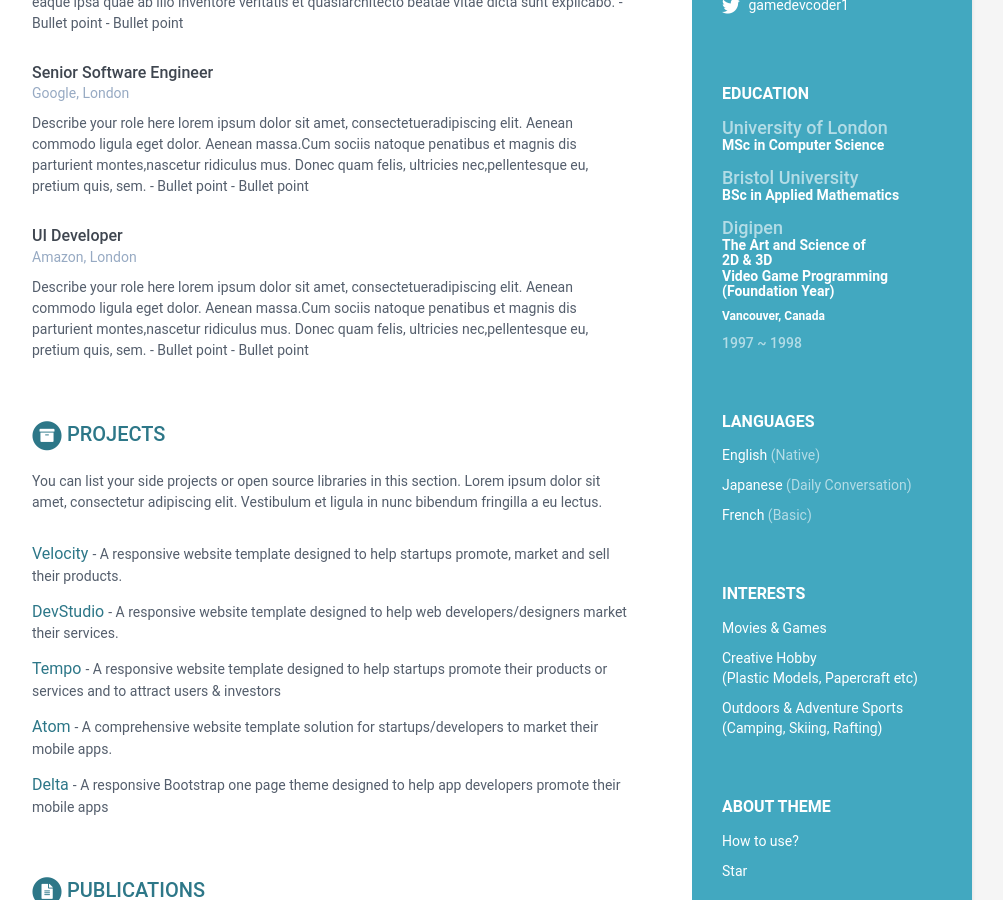
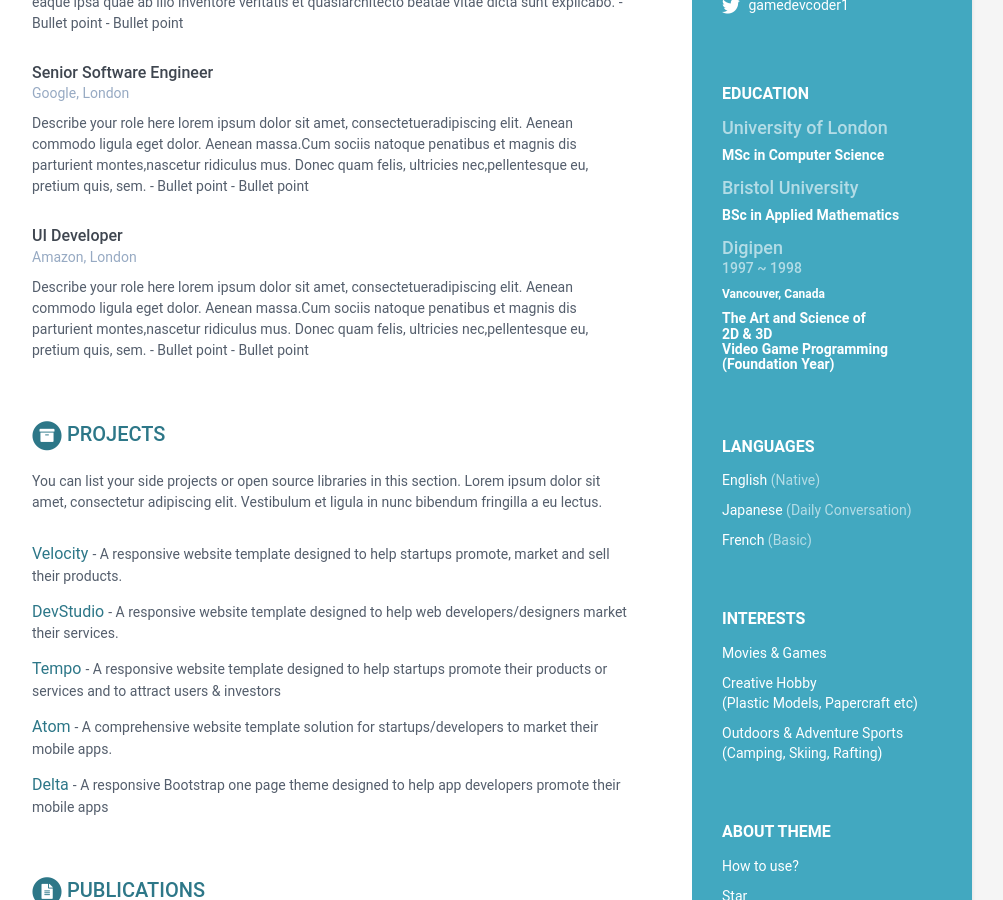
Before and after one commit to GameDevCoder/resume, a Jekyll site: the page built from index.html, in a window 1280 px wide and 900 px high, scrolled down 497 px. Shown: the whole window, without its empty margins (168-1171 px from the left). Built offline with Jekyll 4.4.1, drawn with Linux system fonts in a browser that asks for light colours.

Commit message:
Updated '_includes/education.html' via CloudCannon

```diff
--- a/_includes/education.html
+++ b/_includes/education.html
@@ -9,10 +9,9 @@
 
     {% for graduation in education %}
     <div class="item">
-      <h4 class="meta">{{ graduation.university }}</h4>
+      <h4 class="meta">{{ graduation.university }}</h4> <div class="time">{{ graduation.time }}</div>
+      <h6 class="location">{{ graduation.location }}</h6>
       <h5 class="degree">{{ graduation.degree }}</h5>
-      <h6 class="location">{{ graduation.location }}</h6>
-      <div class="time">{{ graduation.time }}</div>
     </div><!--//item-->
     {% endfor %}
 
```
